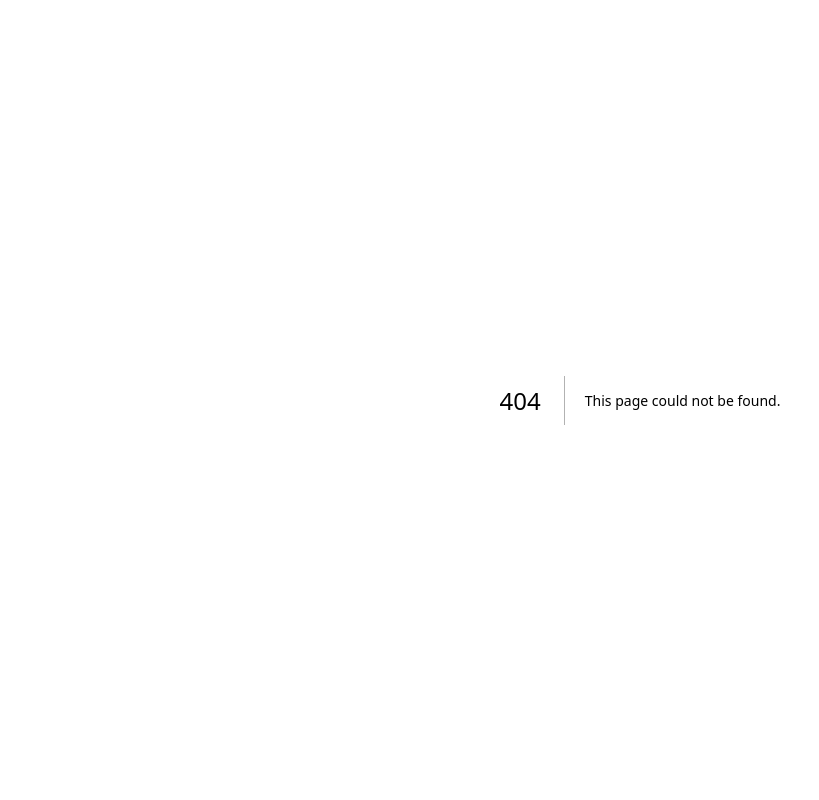
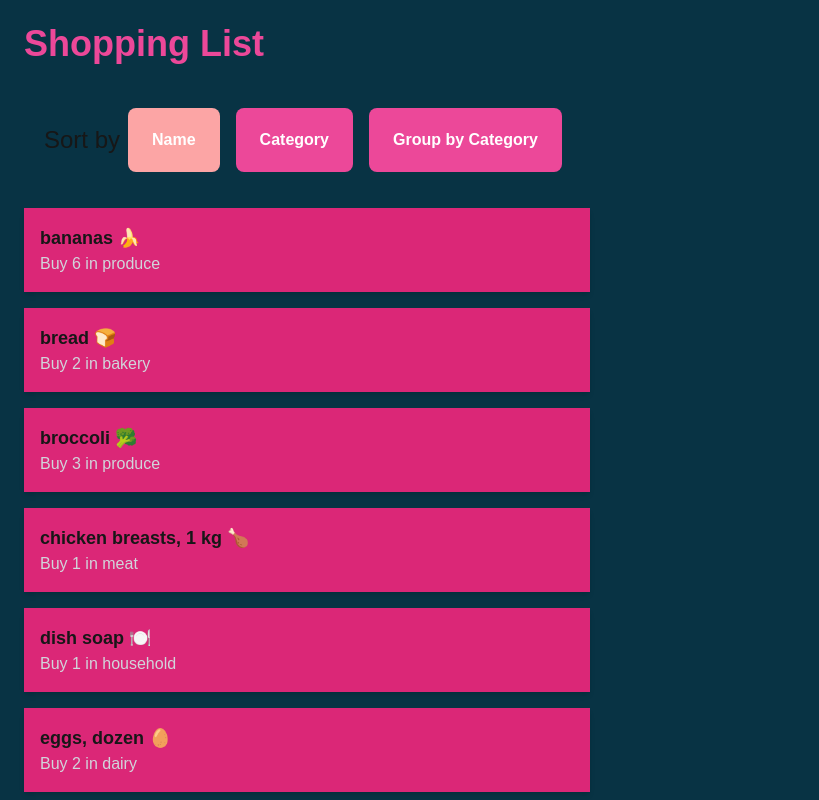
Before and after one commit to nyxpaco/cprg306-assignments, a Next.js app: page /week-6 in a window 1280 px wide. Before the commit this address had no page. Shown: the top 800 px of the page, without its empty margins (0-819 px from the left). Built offline with nearby package versions, Linux system fonts and the light colour scheme.

Commit message:
Week 6 Assignment

```diff
--- a/app/page.js
+++ b/app/page.js
@@ -26,6 +26,12 @@ export default function page() {
     Week 5
   </Link>
 </li>
+
+<li>
+  <Link href="./week-6" className="font-bold text-pink-600 hover:text-pink-400 shadow-lg">
+    Week 6
+  </Link>
+</li>
       </main>
   );
 }
--- /dev/null
+++ b/app/week-6/item-list.js
@@ -0,0 +1,102 @@
+"use client";
+
+import { useState } from 'react';
+import items from "../week-6/items.json";
+import Item from "./item";
+
+export default function ItemList() {
+    const [sortBy, setSortBy] = useState("name");
+
+    const sortedData = [...items].sort((a, b) => {
+        if (sortBy === "name") {
+            return a.name.localeCompare(b.name);
+        } else if (sortBy === "category") {
+            return a.category.localeCompare(b.category);
+        } else {
+            return 0;
+        }
+    });
+
+    const groupedData = sortedData.reduce((grouped, item) => {
+        const { category } = item;
+        if (!grouped[category]) {
+            grouped[category] = [];
+        }
+        grouped[category].push(item);
+        return grouped;
+    }, {});
+
+    function handleClick(index) {
+        const item = {
+            name: sortedData[index].name,
+            quantity: sortedData[index].quantity,
+            category: sortedData[index].category,
+        };
+        console.log(item);
+        alert(
+            `You clicked on ${sortedData[index].name}, ${sortedData[index].quantity} ${sortedData[index].category}`
+        );
+    }
+
+    return (
+        <main>
+            <div>
+                <nav className="p-5 flex flex-row">
+                    <h1 className="text-2xl py-4">Sort by</h1>
+                    <button
+                        onClick={() => setSortBy("name")}
+                        className={`text-white px-6 py-3 font-bold rounded-lg mx-2 transition duration-300 ease-in-out ${sortBy === "name" ? "bg-red-300" : "bg-pink-500"}`}
+                    >
+                        Name
+                    </button>
+                    <button
+                        onClick={() => setSortBy("category")}
+                        className={`text-white px-6 py-3 font-bold rounded-lg mx-2 transition duration-300 ease-in-out ${sortBy === "category" ? "bg-red-300" : "bg-pink-500"}`}
+                    >
+                        Category
+                    </button>
+                    <button
+                        onClick={() => setSortBy("grouped")}
+                        className={`text-white px-6 py-3 font-bold rounded-lg mx-2 transition duration-300 ease-in-out ${sortBy === "grouped" ? "bg-red-300" : "bg-pink-500"}`}
+                    >
+                        Group by Category
+                    </button>
+                </nav>
+
+                {/* Conditionally render based on sorting type */}
+                {sortBy !== "grouped" ? (
+                    <ul>
+                        {sortedData.map((item, index) => (
+                            <li key={item.id} onClick={() => handleClick(index)}>
+                                <Item
+                                    name={item.name}
+                                    quantity={item.quantity}
+                                    category={item.category}
+                                />
+                            </li>
+                        ))}
+                    </ul>
+                ) : (
+                    <div>
+                        {Object.keys(groupedData).map((category) => (
+                            <div key={category}>
+                                <h2 className="text-xl font-bold capitalize mt-6">{category}</h2>
+                                <ul>
+                                    {groupedData[category].map((item) => (
+                                        <li key={item.id}>
+                                            <Item
+                                                name={item.name}
+                                                quantity={item.quantity}
+                                                category={item.category}
+                                            />
+                                        </li>
+                                    ))}
+                                </ul>
+                            </div>
+                        ))}
+                    </div>
+                )}
+            </div>
+        </main>
+    );
+}
--- /dev/null
+++ b/app/week-6/item.js
@@ -0,0 +1,15 @@
+
+export default function Item (props) {
+    return (
+        <ul className= "flex flex-col justify-items-start p-4 bg-pink-600 shadow-md my-4">
+            <div>
+                <li className= "text-lg font-semibold text--300">{props.name} </li>
+            </div>
+            <ul className="flex items-center space-x-1 text-gray-300">
+                <li>
+                    Buy {props.quantity} in {props.category}
+                    </li>
+            </ul>
+        </ul>
+    );
+}
--- /dev/null
+++ b/app/week-6/items.json
@@ -0,0 +1,74 @@
+[
+    {
+      "id": "1h2GJKH12gkHG31h1H",
+      "name": "milk, 4 L 🥛",
+      "quantity": 1,
+      "category": "dairy"
+    },
+    {
+      "id": "2KJH3k2j3H1k2J3K1H",
+      "name": "bread 🍞",
+      "quantity": 2,
+      "category": "bakery"
+    },
+    {
+      "id": "3h2KJH3k2j3H1k2J3",
+      "name": "eggs, dozen 🥚",
+      "quantity": 2,
+      "category": "dairy"
+    },
+    {
+      "id": "4k2J3K1H2GJKH12gk",
+      "name": "bananas 🍌",
+      "quantity": 6,
+      "category": "produce"
+    },
+    {
+      "id": "5H1h1H2KJH3k2j3H",
+      "name": "broccoli 🥦",
+      "quantity": 3,
+      "category": "produce"
+    },
+    {
+      "id": "6H1k2J3K1H2GJKH1",
+      "name": "chicken breasts, 1 kg 🍗",
+      "quantity": 1,
+      "category": "meat"
+    },
+    {
+      "id": "7gkHG31h1H2KJH3k",
+      "name": "pasta sauce 🍝",
+      "quantity": 3,
+      "category": "canned goods"
+    },
+    {
+      "id": "8j3H1k2J3K1H2GJK",
+      "name": "spaghetti, 454 g 🍝",
+      "quantity": 2,
+      "category": "dry goods"
+    },
+    {
+      "id": "9H12gkHG31h1H2KJ",
+      "name": "toilet paper, 12 pack 🧻",
+      "quantity": 1,
+      "category": "household"
+    },
+    {
+      "id": "10H3k2j3H1k2J3K1",
+      "name": "paper towels, 6 pack",
+      "quantity": 1,
+      "category": "household"
+    },
+    {
+      "id": "11k2J3K1H2GJKH12",
+      "name": "dish soap 🍽️",
+      "quantity": 1,
+      "category": "household"
+    },
+    {
+      "id": "12GJKH12gkHG31h1",
+      "name": "hand soap 🧼",
+      "quantity": 4,
+      "category": "household"
+    }
+  ]
--- /dev/null
+++ b/app/week-6/page.js
@@ -0,0 +1,13 @@
+import React from "react";
+import ItemList from "./item-list.js";
+
+export default function Page() {
+    return (
+        <main className="p-6 min-h-screen" style={{ backgroundColor: "#083344" }}>
+            <h1 className="text-4xl font-bold text-pink-500 mb-6">Shopping List</h1>
+            <section className="flex justify-between items-center">
+                <ItemList />
+            </section>
+        </main>
+    );
+}
```
